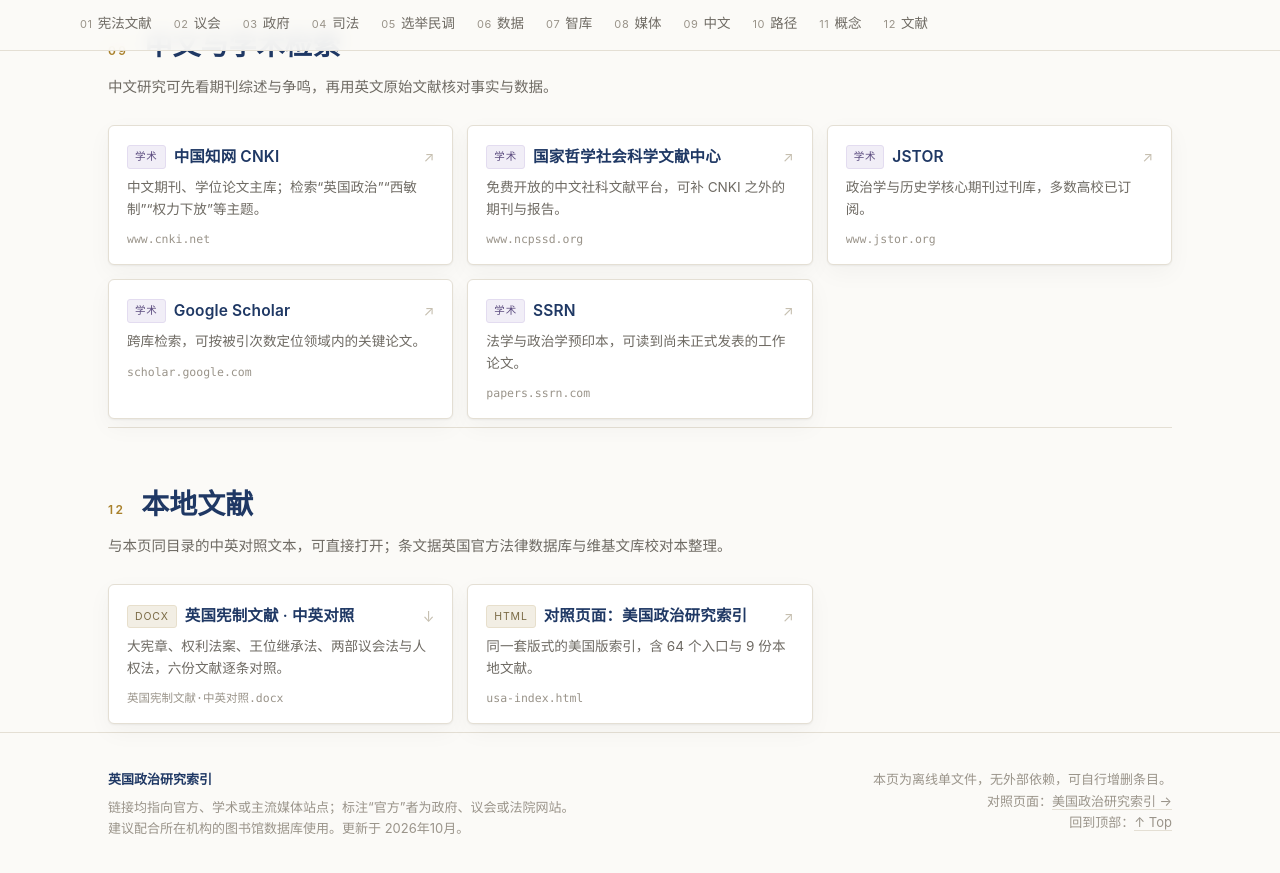
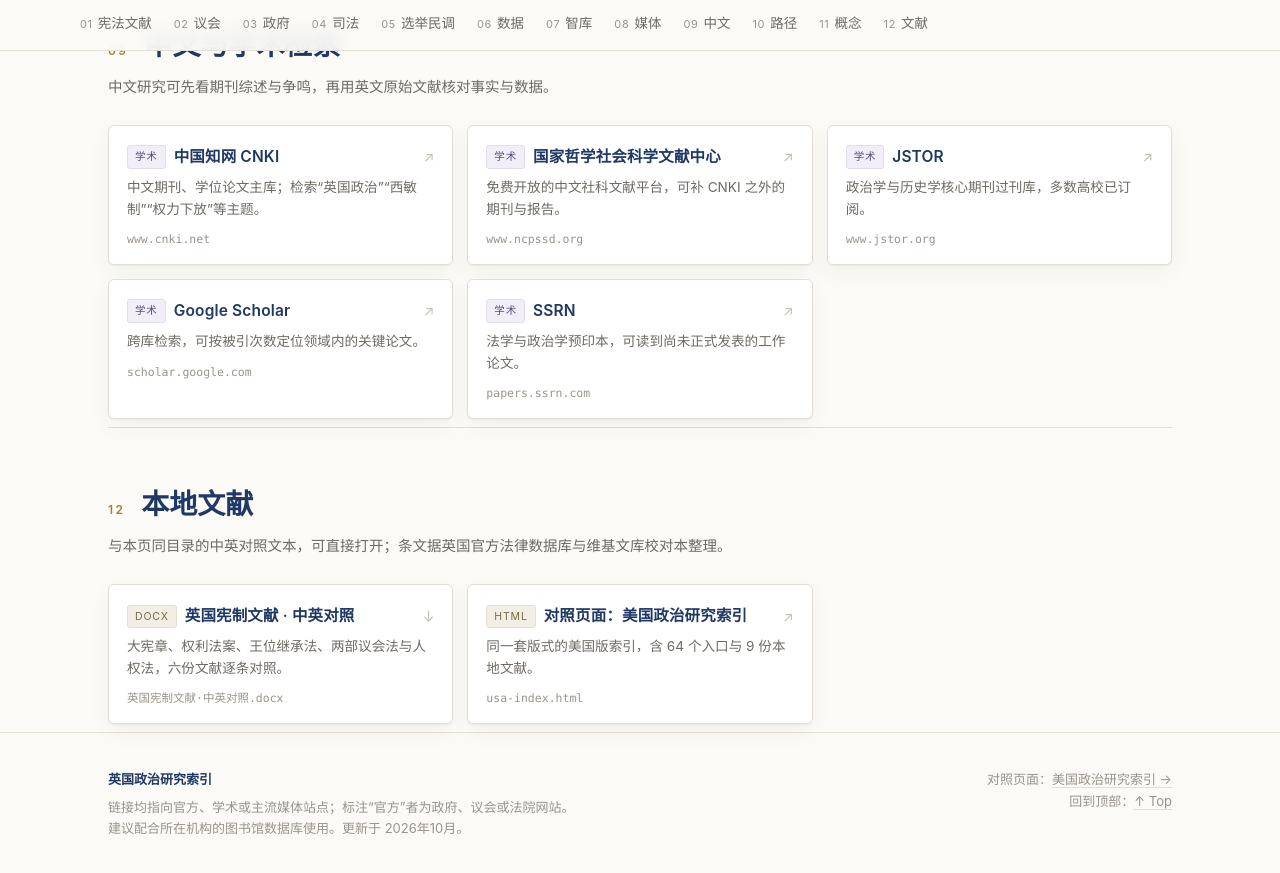
Before and after one commit to unknownpioneer/unknownpioneer.github.io, a Jekyll site: the page uk-index.html, which Jekyll copies as it is, in a window 1280 px wide and 900 px high, scrolled down 5051 px. Shown: the top 873 px of the window. Built offline with Jekyll 4.4.1, drawn with Linux system fonts in a browser that asks for light colours.

Commit message:
Drop the offline single-file note from the index footers

```diff
--- a/uk-index.html
+++ b/uk-index.html
@@ -653,7 +653,6 @@
       <div>建议配合所在机构的图书馆数据库使用。更新于 2026年10月。</div>
     </div>
     <div style="text-align:right">
-      <div>本页为离线单文件，无外部依赖，可自行增删条目。</div>
       <div>对照页面：<a href="usa-index.html">美国政治研究索引 →</a></div>
       <div>回到顶部：<a href="#top" onclick="window.scrollTo({top:0,behavior:'smooth'});return false;">↑ Top</a></div>
     </div>
--- a/usa-index.html
+++ b/usa-index.html
@@ -689,7 +689,6 @@
       <div>建议配合所在机构的图书馆数据库使用。更新于 2026年10月。</div>
     </div>
     <div style="text-align:right">
-      <div>本页为离线单文件，无外部依赖，可自行增删条目。</div>
       <div>对照页面：<a href="uk-index.html">英国政治研究索引 →</a></div>
       <div>回到顶部：<a href="#top" onclick="window.scrollTo({top:0,behavior:'smooth'});return false;">↑ Top</a></div>
     </div>
```
